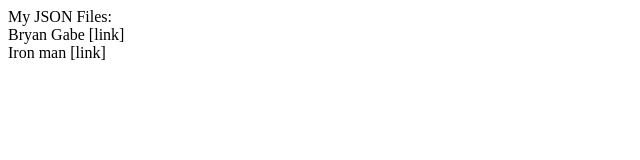
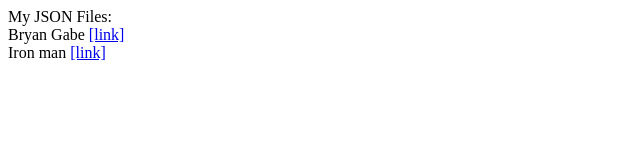
Before and after one commit to BryanGabe00/first-website-btg, a plain HTML site: page index.html in a window 1280 px wide. Shown: the full height of the page, 0-640 px from the left. Drawn offline with Linux system fonts and the light colour scheme.

Commit message:
Finished my json files

```diff
--- a/index.html
+++ b/index.html
@@ -6,7 +6,7 @@
 	</head>
 	<body>
 		My JSON Files:<br>
-		Bryan Gabe <a hfref="my-info.json">[link]</a><br>
-		Iron man <a hfref="ironman.json">[link]</a><br>
+		Bryan Gabe <a href="my-info.json">[link]</a><br>
+		Iron man <a href="ironman.json">[link]</a><br>
 	</body>
 </html>
```
